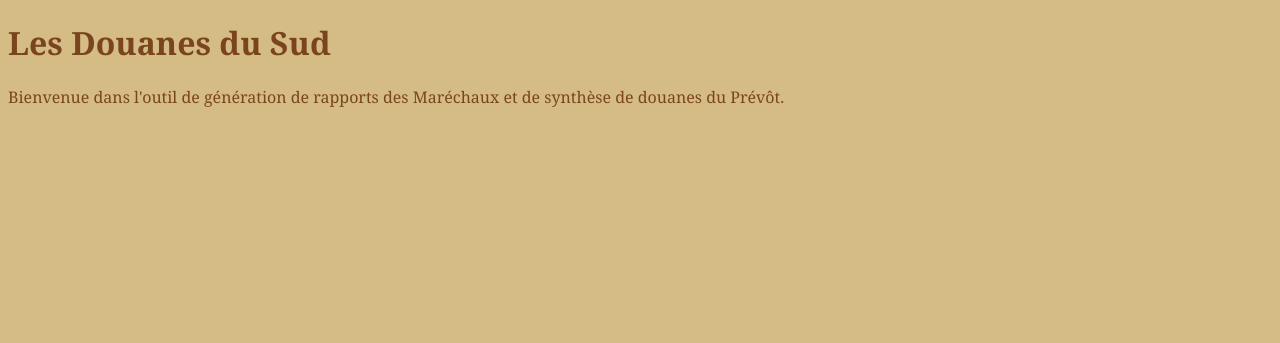
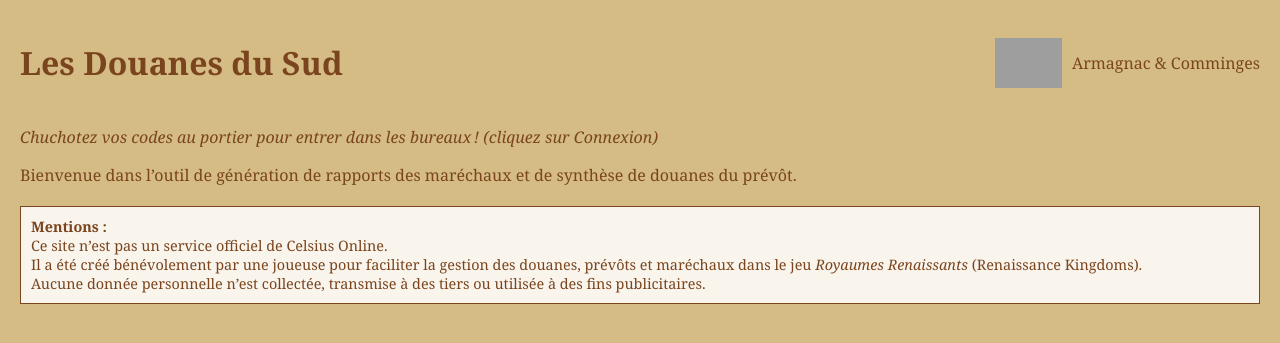
Before and after one commit to Angelah33/les-douanes-du-sud, a Python web app: template templates/index.html in a window 1280 px wide. Shown: the top 343 px of the page. Run offline with Jinja, Linux system fonts and the light colour scheme; the template is opened without the code that fills it, so the values that code supplies are empty; grey boxes are pictures that could not be loaded.

Commit message:
Update index.html

```diff
--- a/templates/index.html
+++ b/templates/index.html
@@ -3,9 +3,66 @@
 <head>
   <meta charset="UTF-8">
   <title>Les Douanes du Sud</title>
+  <style>
+    body {
+      background-color: #D5BC84;
+      color: #7A451E;
+      font-family: Georgia, serif;
+      margin: 20px;
+    }
+    header {
+      display: flex;
+      align-items: center;
+      justify-content: space-between;
+      margin-bottom: 20px;
+    }
+    #blason {
+      display: none; /* masqué par défaut, affiché après connexion */
+      align-items: center;
+      gap: 10px;
+    }
+    .mentions {
+      border: 1px solid #7A451E;
+      padding: 10px;
+      margin-top: 20px;
+      background: #f9f4ec;
+      font-size: 0.9em;
+    }
+  </style>
 </head>
-<body style="background-color:#D5BC84; color:#7A451E; font-family:Georgia,serif;">
-  <h1>Les Douanes du Sud</h1>
-  <p>Bienvenue dans l'outil de génération de rapports des Maréchaux et de synthèse de douanes du Prévôt.</p>
+<body>
+  <header>
+    <h1>Les Douanes du Sud</h1>
+    <div id="blason">
+      <img src="static/img/blason-ac.png" alt="Blason Armagnac & Comminges" height="50">
+      <span>Armagnac &amp; Comminges</span>
+    </div>
+  </header>
+
+  <p><em>Chuchotez vos codes au portier pour entrer dans les bureaux ! (cliquez sur Connexion)</em></p>
+
+  <p>
+    Bienvenue dans l’outil de génération de rapports des maréchaux et de synthèse de douanes du prévôt.
+  </p>
+
+  <div class="mentions">
+    <strong>Mentions :</strong><br>
+    Ce site n’est pas un service officiel de Celsius Online.<br>
+    Il a été créé bénévolement par une joueuse pour faciliter la gestion des douanes, prévôts et maréchaux dans le jeu
+    <em>Royaumes Renaissants</em> (Renaissance Kingdoms).<br>
+    Aucune donnée personnelle n’est collectée, transmise à des tiers ou utilisée à des fins publicitaires.
+  </div>
+
+  <!-- Chargement du script principal -->
+  <script src="static/js/app.js"></script>
+  <script>
+    // Exemple de logique pour afficher le blason après connexion
+    // Ici, on simule un utilisateur connecté du bureau A&C
+    const user = { isLoggedIn: true, bureau: "AC" };
+
+    if (user.isLoggedIn && user.bureau === "AC") {
+      document.getElementById("blason").style.display = "flex";
+    }
+  </script>
 </body>
 </html>
```
